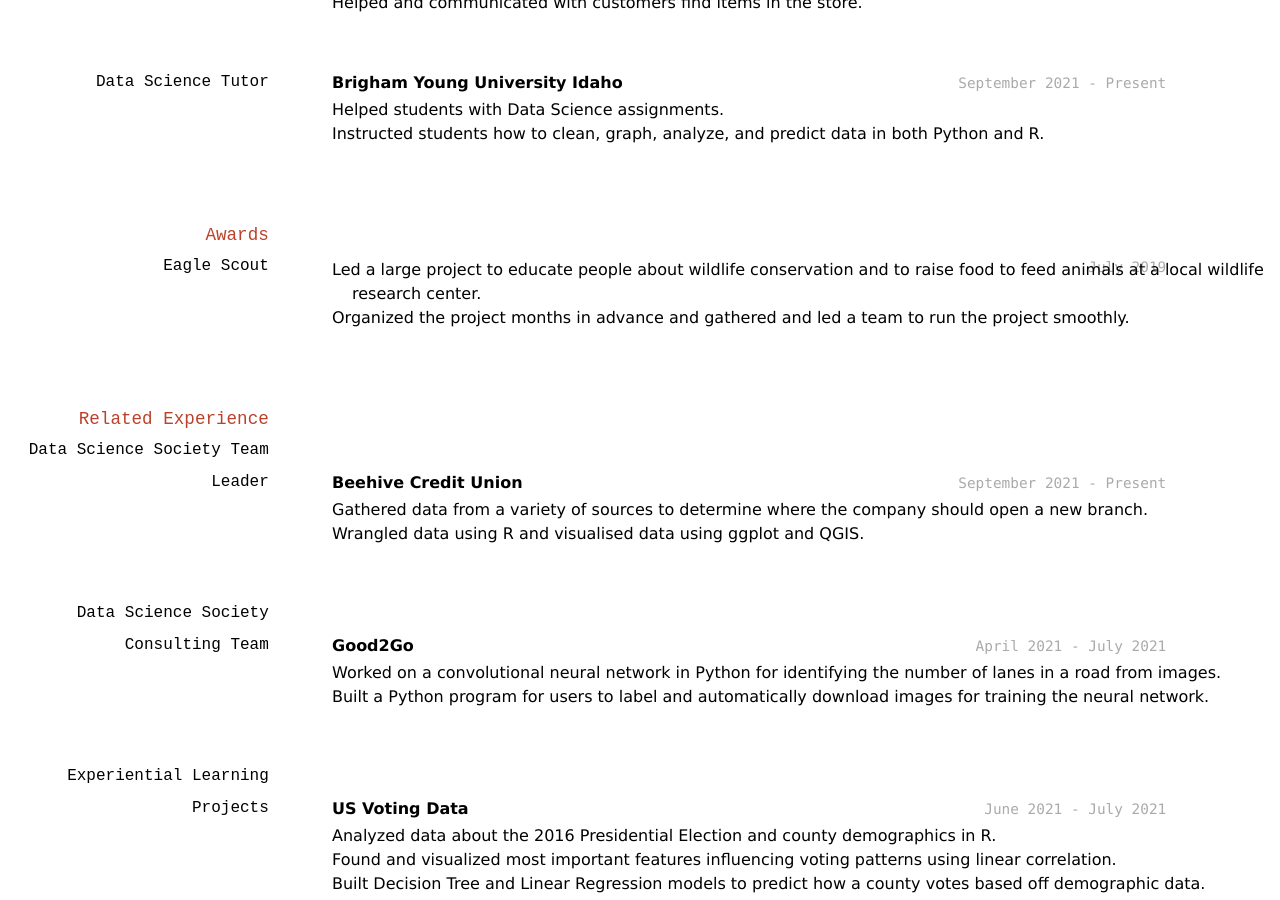
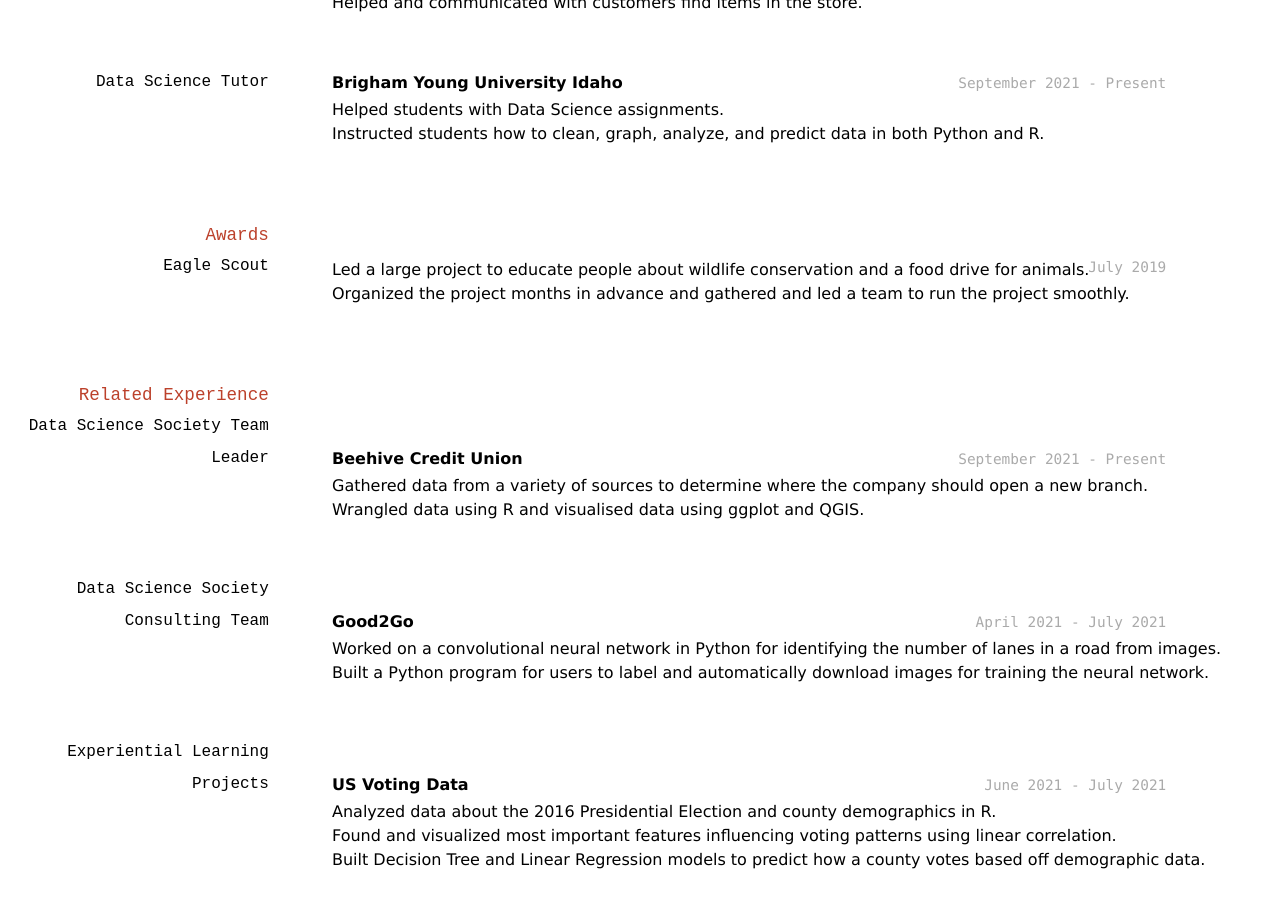
Before and after one commit to LHerrmeyer/herrmeyer_logan_resume, a Jekyll site: the page built from docs/index.md, in a window 1280 px wide and 900 px high, scrolled down 742 px. Built offline with Jekyll 4.4.1, drawn with Linux system fonts in a browser that asks for light colours.

Commit message:
Update index.md

```diff
--- a/docs/index.md
+++ b/docs/index.md
@@ -54,8 +54,7 @@ __Brigham Young University Idaho__
 ### Eagle Scout
 `July 2019`
 
-- Led a large project to educate people about wildlife conservation and to raise food to feed animals at a
-local wildlife research center.
+- Led a large project to educate people about wildlife conservation and a food drive for animals.
 - Organized the project months in advance and gathered and led a team to run the project smoothly.
 
 ## Related Experience
```
